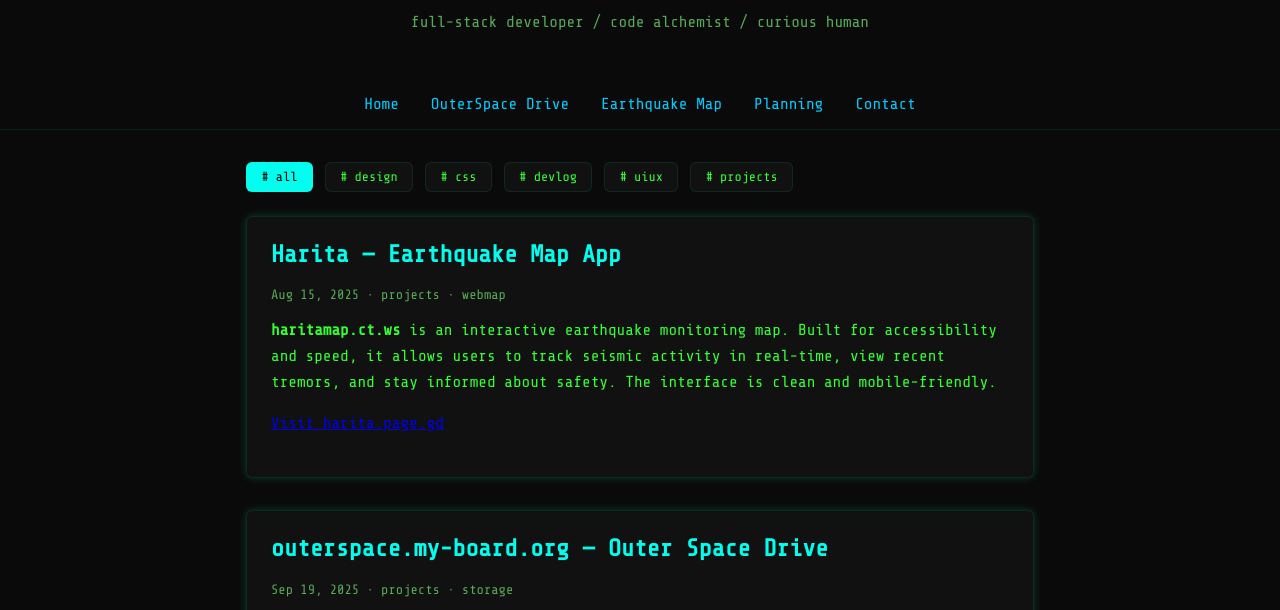
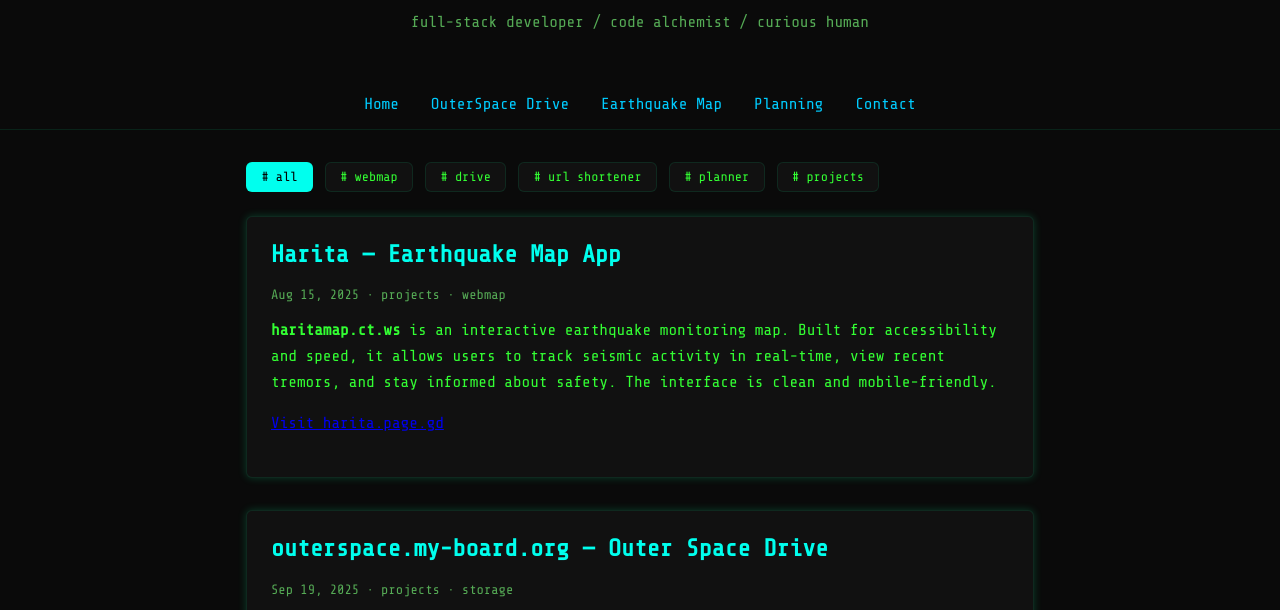
Before and after one commit to gokberkhey/gokberkhey, a plain HTML site: page index.html in a window 1280 px wide. Shown: the part 123-733 px from the top of the page. Drawn offline with nearby package versions, Linux system fonts and the light colour scheme.

Commit message:
Update index.html

```diff
--- a/index.html
+++ b/index.html
@@ -139,10 +139,10 @@
 
   <div class="tag-filter">
     <button class="active" onclick="filterTag('all')"># all</button>
-    <button onclick="filterTag('design')"># design</button>
-    <button onclick="filterTag('css')"># css</button>
-    <button onclick="filterTag('devlog')"># devlog</button>
-    <button onclick="filterTag('uiux')"># uiux</button>
+    <button onclick="filterTag('projects webmap')"># webmap</button>
+    <button onclick="filterTag('projects storage drive')"># drive</button>
+    <button onclick="filterTag('projects tools urlshortener')"># url shortener</button>
+    <button onclick="filterTag('projects productivity planner')"># planner</button>
     <button onclick="filterTag('projects')"># projects</button>
   </div>
 
```
